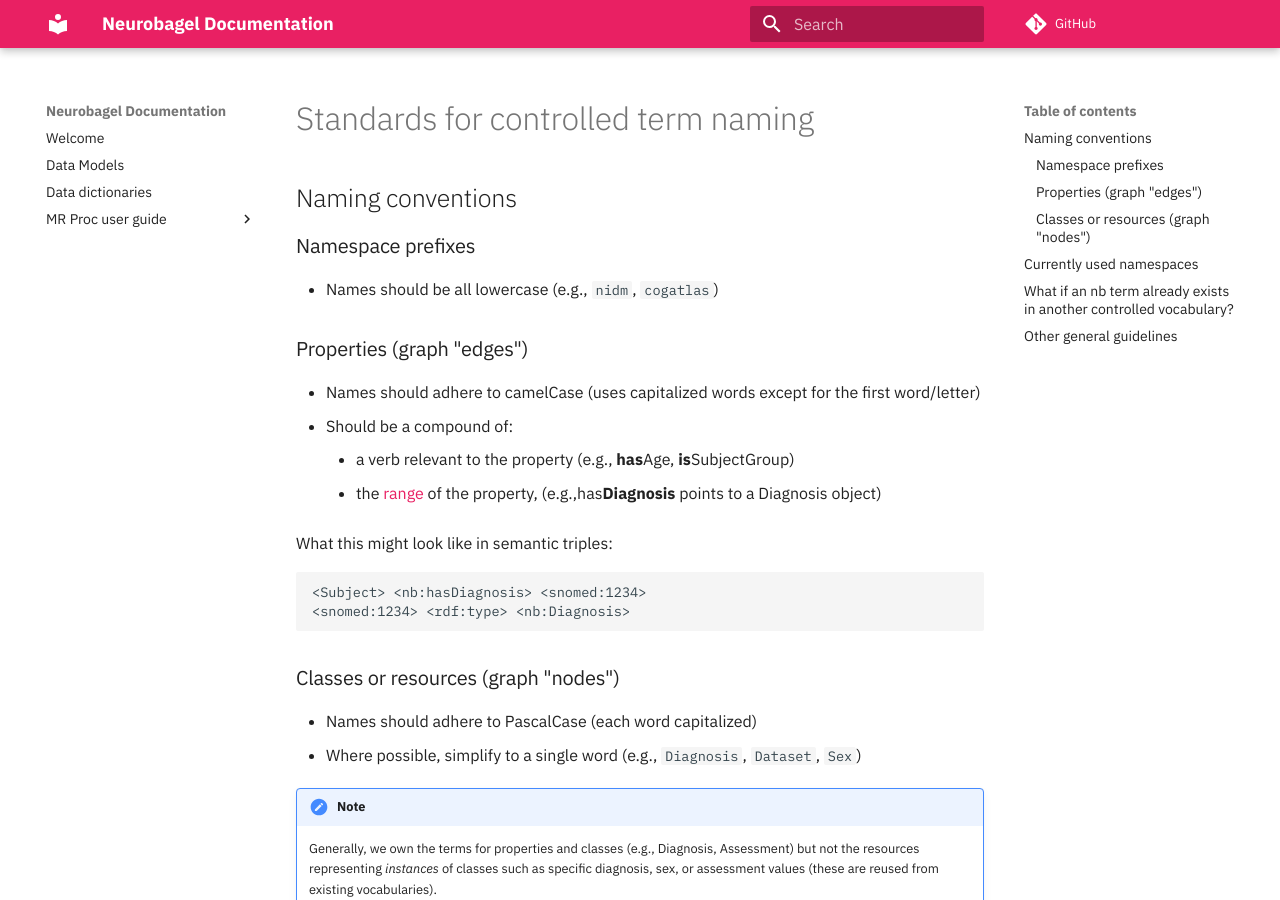
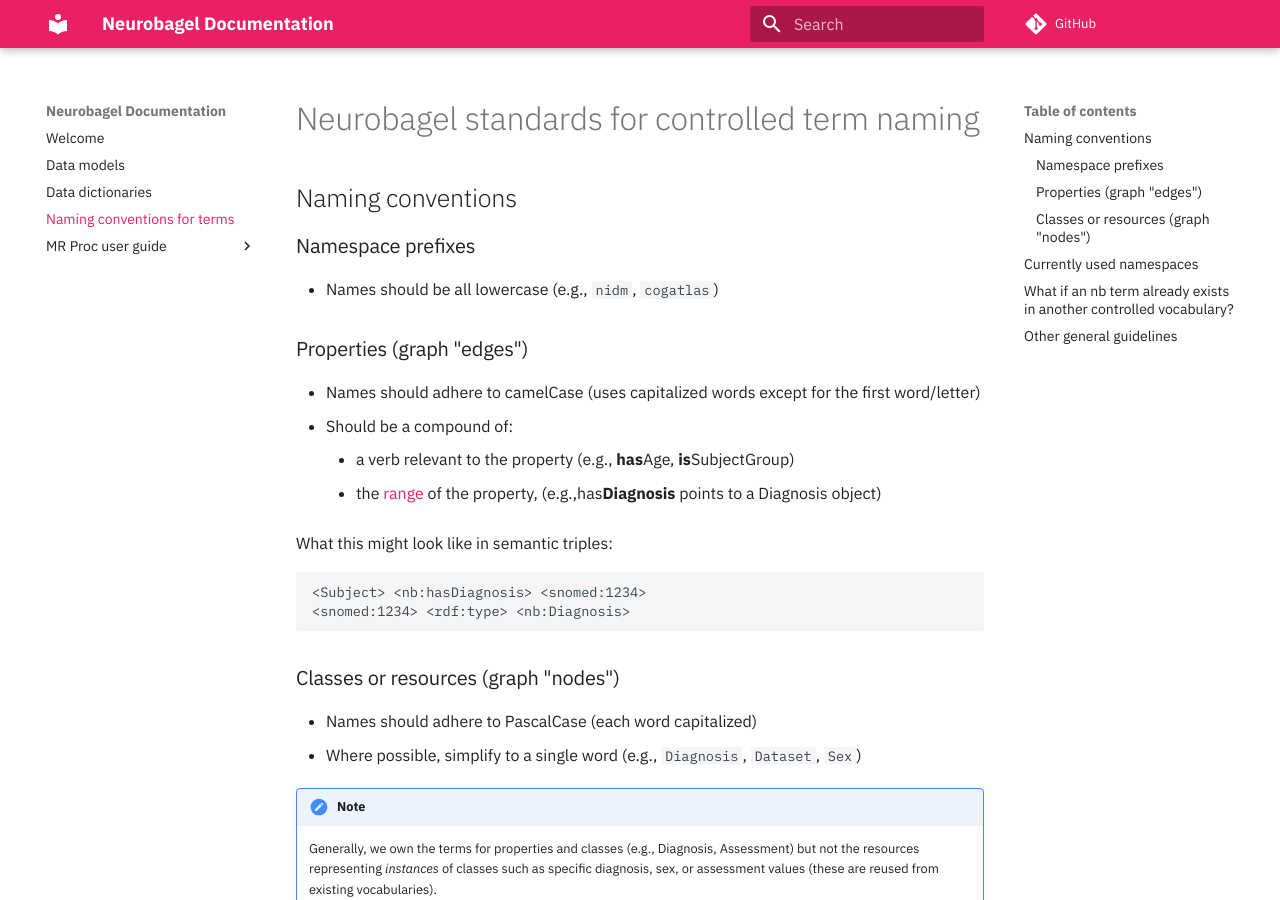
Before and after one commit to neurobagel/develop, an MkDocs documentation site: the page built from docs/docs/term_naming_standards.md, in a window 1280 px wide and 900 px high. Built offline with MkDocs 1.6.1 and Material for MkDocs 9.7.7, drawn with Linux system fonts in a browser that asks for light colours; comment, search, counter and statistics services are not loaded.

Commit message:
[DOC] add term naming standards page to nav & update page title (neurobagel/documentation#11)
* add term naming standards page to nav & update page title

Co-authored-by: Sebastian Urchs <surchs@users.noreply.github.com>

---------

Co-authored-by: Sebastian Urchs <surchs@users.noreply.github.com>

```diff
--- a/docs/docs/term_naming_standards.md
+++ b/docs/docs/term_naming_standards.md
@@ -1,4 +1,4 @@
-# Standards for controlled term naming
+# Neurobagel standards for controlled term naming
 
 ## Naming conventions
 ### Namespace prefixes
--- a/docs/mkdocs.yml
+++ b/docs/mkdocs.yml
@@ -12,8 +12,9 @@ repo_url: https://github.com/neurobagel/documentation
 # Page Navigation
 nav:
   - Welcome: "index.md"
-  - Data Models: "datamodels.md"
+  - Data models: "datamodels.md"
   - Data dictionaries: "dictionaries.md"
+  - Naming conventions for terms: "term_naming_standards.md"
   - MR Proc user guide:
     - Overview: "mr_proc/overview.md"
     - Installation: "mr_proc/installation.md"
```
